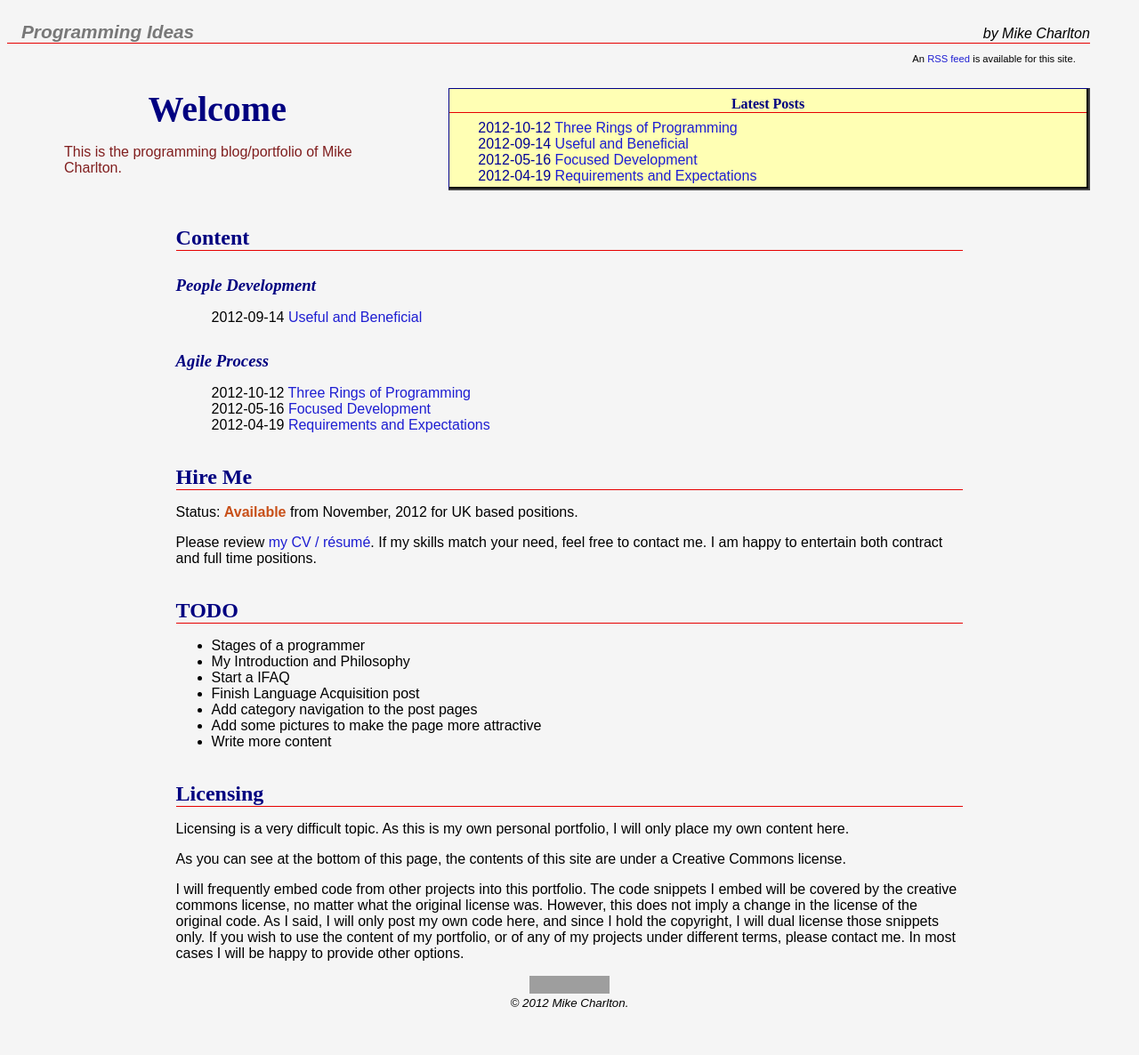
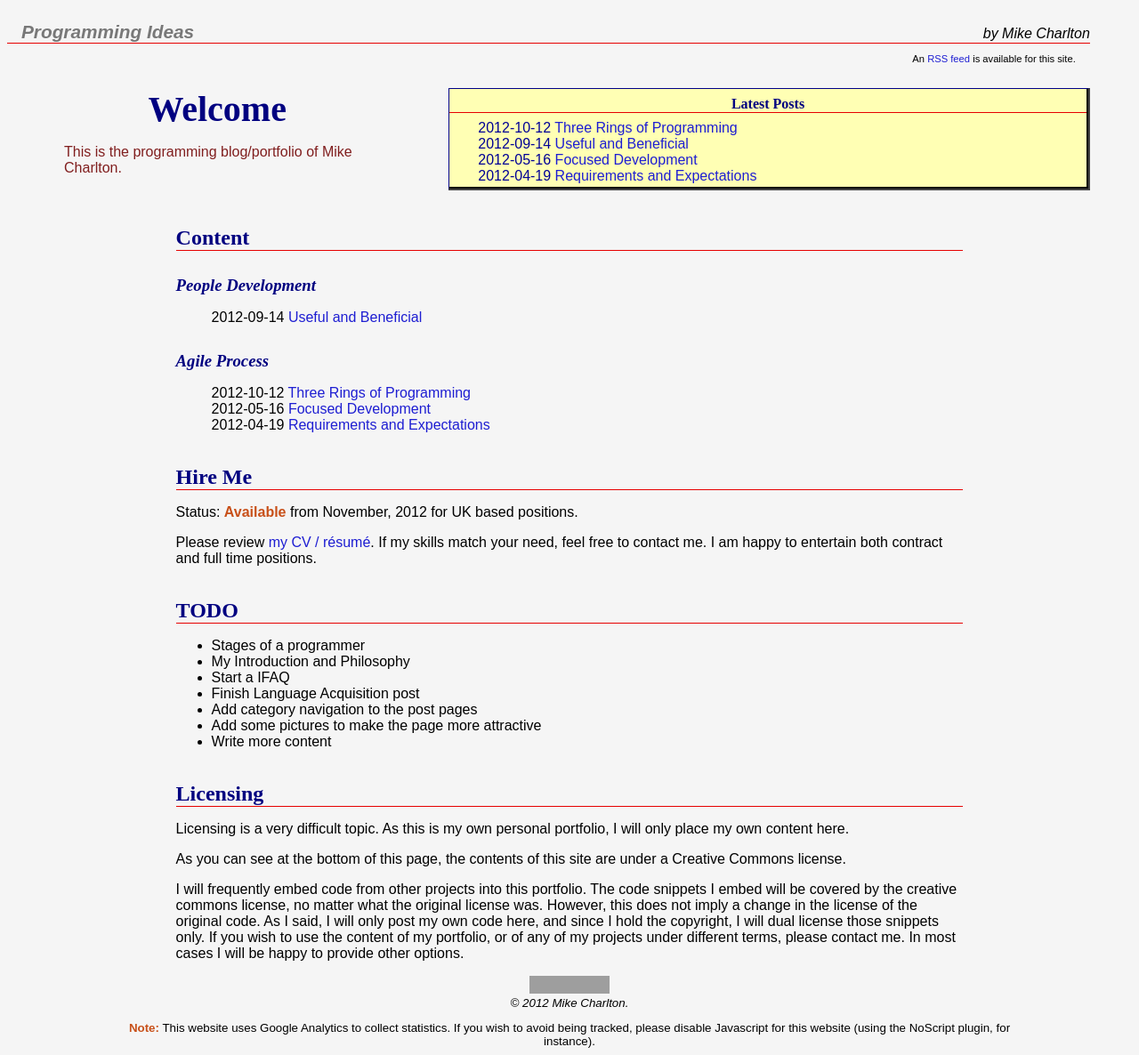
Before and after one commit to mikekchar/portfolio, a Jekyll site: the page built from index.html, in a window 1280 px wide. Shown: the whole page at 89% size. Built offline with Jekyll 4.4.1, drawn with Linux system fonts in a browser that asks for light colours; before the commit the page ends 1143 px from its top, so only the background shows below that; grey boxes are pictures that could not be loaded.

Commit message:
Add a warning about the use of Google Analytics

```diff
--- /dev/null
+++ b/_includes/AnalyticsWarning.html
@@ -0,0 +1,6 @@
+<div class="AnalyticsWarning">
+    <strong>Note:</strong> This website uses Google Analytics to
+    collect statistics.  If you wish to avoid being tracked, please
+    disable Javascript for this website (using the NoScript plugin,
+    for instance).
+</div>
--- a/_layouts/default.html
+++ b/_layouts/default.html
@@ -50,7 +50,8 @@
 		    {{ content }}
 	    </div>
 
-	    {% include copyright.html %}
+        {% include copyright.html %}
 	    {% include navigation.html %}
+        {% include AnalyticsWarning.html %}
     </body>
 </html>
--- a/_layouts/resume.html
+++ b/_layouts/resume.html
@@ -32,5 +32,6 @@
 		    {{ content }}
 	    </div>
 	    {% include navigation.html %}
+        {% include AnalyticsWarning.html %}
     </body>
 </html>
--- a/_layouts/top.html
+++ b/_layouts/top.html
@@ -63,6 +63,7 @@
 		    {{ content }}
 	    </div>
 
-	    {% include copyright.html %}
+        {% include copyright.html %}
+        {% include AnalyticsWarning.html %}
     </body>
 </html>
--- a/css/resume-print.css
+++ b/css/resume-print.css
@@ -116,3 +116,7 @@ ul { margin-top: 0.3em; }
 .license .copyright {
     font-style: italic;
 }
+
+.AnalyticsWarning {
+    display: none;
+}
--- a/css/style.css
+++ b/css/style.css
@@ -165,3 +165,11 @@ strong {
 .license .copyright {
     font-style: italic;
 }
+.AnalyticsWarning {
+    text-align: center;
+    font-size: smaller;
+    width: 80%;
+    margin-left: 10%;
+    margin-right: 10%;
+    margin-top: 1em;
+}
```
Also changed, not shown: css/resume.css (+8 -0 lines).
